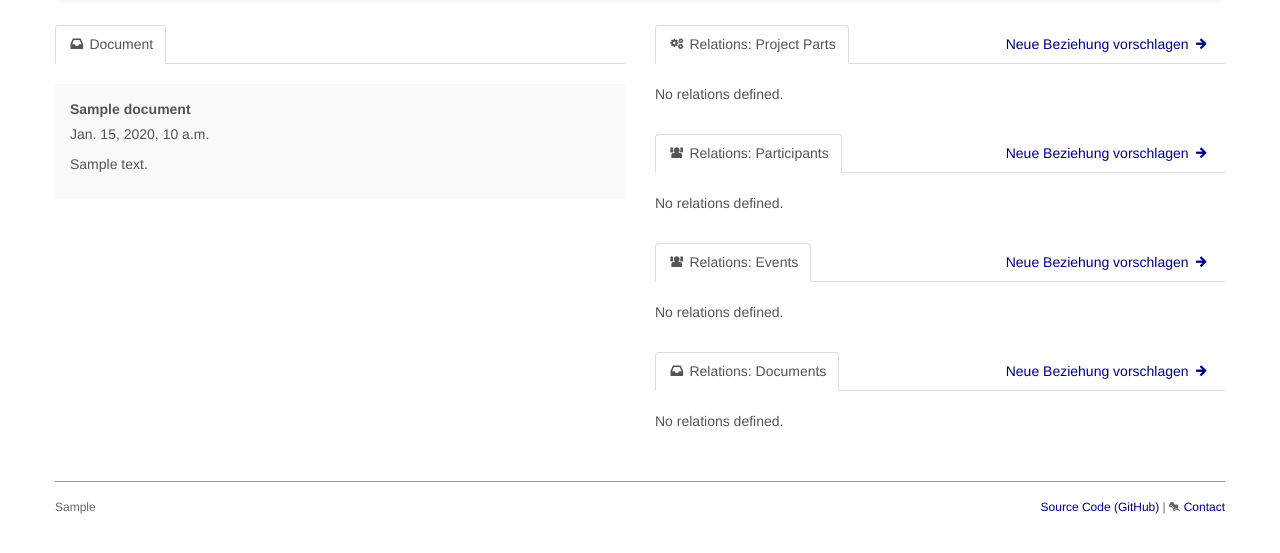
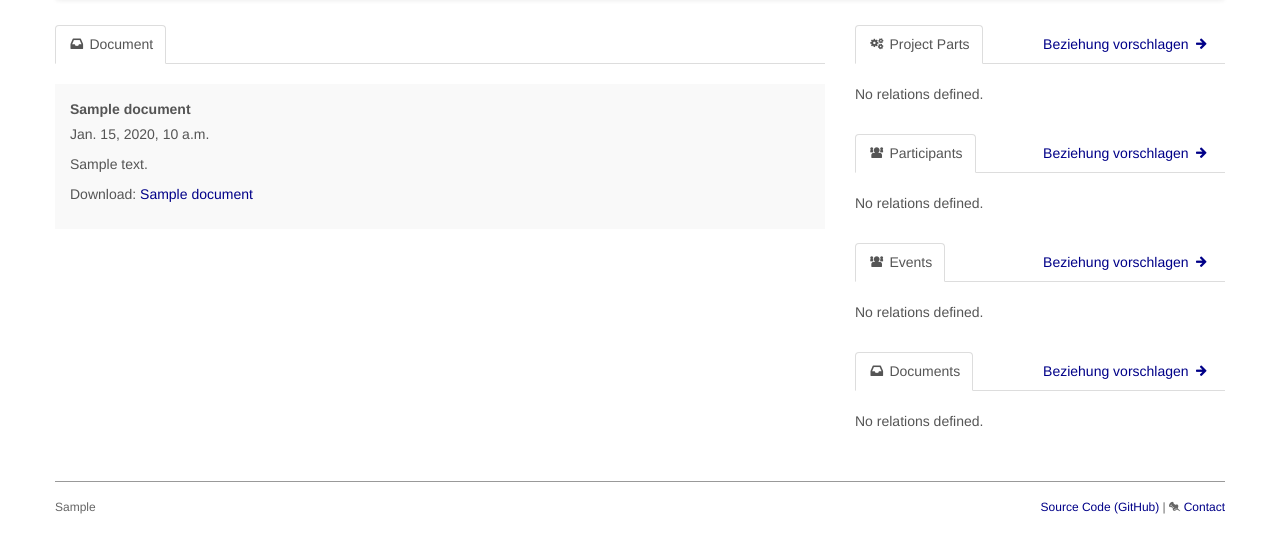
Before and after one commit to wd5/1-django-big-projects-watch, a Django app: template big_projects_watch/templates/document.html in a window 1280 px wide. Shown: the part 42-595 px from the top of the page. Run offline with Django 3.2, Linux system fonts and the light colour scheme; the template is opened without the code that fills it: most values are stand-ins (such as "Sample title", 1, 10 or a date in 2020); some libraries are stand-ins or nearby versions.

Commit message:
Integration of PublicDocs (not yet finished)

```diff
--- a/big_projects_watch/models.py
+++ b/big_projects_watch/models.py
@@ -1,4 +1,5 @@
 # coding=UTF-8
+import os
 
 from django.db import models
 from django.utils.translation import ugettext, ugettext_lazy as _
@@ -249,6 +250,9 @@ class Document(models.Model):
     def get_absolute_url(self):
         return "/" + ugettext("documents_url") + str(self.id) + "/"
 
+    def get_document_name(self):
+        return os.path.basename(self.document.name)
+
     class Meta:
         ordering = ['-date_added']
 
--- a/big_projects_watch/templates/document.html
+++ b/big_projects_watch/templates/document.html
@@ -4,7 +4,7 @@
 {% block content %}
 
 
-<div class="span6">
+<div class="span8">
   {% trans "Document" as sh_title %}
   {% with sh_title=sh_title sh_icon="icon-inbox" sh_url_title="" %}
     {% include "layout_elements/section_header.html" %}
@@ -23,17 +23,24 @@
         <p>
           {{ document.description }}
         </p>
+        <p>
+          Download: <a href="/media/{{ document.document }}" target="_blank">{{ document.get_document_name }}</a>
+        </p>
       </div>
     </div>
 
   </div>
 
+  {% with document=publicdocs_doc %}
+  {% include "documents/documents/document/content.html" %}
+  {% endwith %}
+
 </div>
 
-<div class="span6">
+<div class="span4">
 
-  {% trans "Relations: Project Parts" as sh_title %}
-  {% with sh_title=sh_title sh_icon="icon-cogs" sh_url_title="Neue Beziehung vorschlagen" sh_url="/" %}
+  {% trans "Project Parts" as sh_title %}
+  {% with sh_title=sh_title sh_icon="icon-cogs" sh_url_title="Beziehung vorschlagen" sh_url="/" %}
     {% include "layout_elements/section_header.html" %}
   {% endwith %}
 
@@ -53,8 +60,8 @@
 
   </div>
 
-  {% trans "Relations: Participants" as sh_title %}
-  {% with sh_title=sh_title sh_icon="icon-group" sh_url_title="Neue Beziehung vorschlagen" sh_url="/" %}
+  {% trans "Participants" as sh_title %}
+  {% with sh_title=sh_title sh_icon="icon-group" sh_url_title="Beziehung vorschlagen" sh_url="/" %}
     {% include "layout_elements/section_header.html" %}
   {% endwith %}
 
@@ -74,8 +81,8 @@
 
   </div>
 
-  {% trans "Relations: Events" as sh_title %}
-  {% with sh_title=sh_title sh_icon="icon-group" sh_url_title="Neue Beziehung vorschlagen" sh_url="/" %}
+  {% trans "Events" as sh_title %}
+  {% with sh_title=sh_title sh_icon="icon-group" sh_url_title="Beziehung vorschlagen" sh_url="/" %}
     {% include "layout_elements/section_header.html" %}
   {% endwith %}
 
@@ -95,8 +102,8 @@
 
   </div>
 
-  {% trans "Relations: Documents" as sh_title %}
-  {% with sh_title=sh_title sh_icon="icon-inbox" sh_url_title="Neue Beziehung vorschlagen" sh_url="/" %}
+  {% trans "Documents" as sh_title %}
+  {% with sh_title=sh_title sh_icon="icon-inbox" sh_url_title="Beziehung vorschlagen" sh_url="/" %}
     {% include "layout_elements/section_header.html" %}
   {% endwith %}
 
@@ -118,4 +125,6 @@
 
 </div>
 
+{% include "documents/documents/document/content_js.html" %}
+
 {% endblock %}
--- a/big_projects_watch/templates/info_box/document_relations.html
+++ b/big_projects_watch/templates/info_box/document_relations.html
@@ -4,9 +4,9 @@
     <table class="table table-striped">
       {% for rel in relation_list %}
       <tr>
-        <td><a href="{{ rel.document.get_absolute_url }}" style="font-weight:bold;">{{ rel.document }}</a>&nbsp;&nbsp;-&nbsp;&nbsp;
-          {{ rel.get_relation_type_display }}&nbsp;&nbsp;-&nbsp;&nbsp;{{ rel.passage_in_document }}<br>
-          {{ rel.description }}</td>
+        <td><a href="{{ rel.document.get_absolute_url }}" style="font-weight:bold;font-size:13px;">{{ rel.document }}</a><br>
+          <span style="font-size:11px;">{{ rel.get_relation_type_display }}&nbsp;&nbsp;-&nbsp;&nbsp;{{ rel.passage_in_document }}</span><br>
+          <span style="font-size:11px;">{{ rel.description }}</span></td>
       </tr>
       {% endfor %}
     </table>
--- a/big_projects_watch/templates/info_box/object_relations.html
+++ b/big_projects_watch/templates/info_box/object_relations.html
@@ -4,9 +4,9 @@
     <table class="table table-striped">
       {% for rel in relation_list %}
       <tr>
-        <td><a href="{{ rel.related_to.get_absolute_url }}" style="font-weight:bold;">{{ rel.related_to }}</a>&nbsp;&nbsp;-&nbsp;&nbsp;
-          {{ rel.get_relation_type_display }}&nbsp;&nbsp;-&nbsp;&nbsp;{{ rel.passage_in_document }}<br>
-          {{ rel.description }}</td>
+        <td><a href="{{ rel.related_to.get_absolute_url }}" style="font-weight:bold;font-size:13px;">{{ rel.related_to }}</a><br>
+          <span style="font-size:11px;">{{ rel.get_relation_type_display }}&nbsp;&nbsp;-&nbsp;&nbsp;{{ rel.passage_in_document }}</span><br>
+          <span style="font-size:11px;">{{ rel.description }}</span></td>
       </tr>
       {% endfor %}
     </table>
--- a/big_projects_watch/views.py
+++ b/big_projects_watch/views.py
@@ -171,6 +171,7 @@ def document(request, document_id):
         return response
 
     document = get_object_or_404(Document, pk=document_id)
+    publicdocs_doc = PublicdocsDoc.objects.filter(slug='protokoll')[0]
     dd_relations = DocumentDocumentRelation.objects.filter(document=document).filter(published=True)| DocumentDocumentRelation.objects.filter(related_to=document).filter(published=True)
 
     for rel in dd_relations:
@@ -179,15 +180,16 @@ def document(request, document_id):
             rel.document = rel.related_to
             rel.related_to = tmp_doc
 
-    context = {
+    context = RequestContext(request, {
         'site_config': get_site_config(),
         'project': get_project(),
         'document': document,
+        'publicdocs_doc': publicdocs_doc,
         'document_project_part_relation_list': DocumentProjectPartRelation.objects.filter(document=document).filter(published=True),
         'document_participant_relation_list': DocumentParticipantRelation.objects.filter(document=document).filter(published=True),
         'document_event_relation_list': DocumentEventRelation.objects.filter(document=document).filter(published=True),
         'document_document_relation_list': dd_relations,
-    }
+    })
     return render_to_response('document.html', context)
 
 
```
